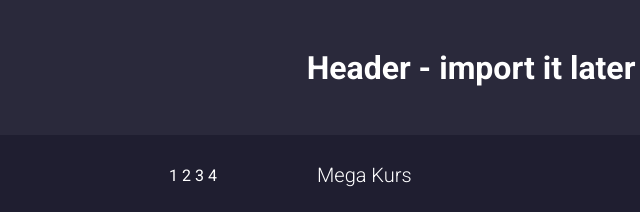
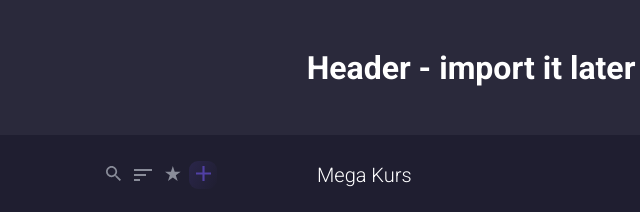
Before and after one commit to tomaszburas/chatter, a website: page public/html/chat.html in a window 1280 px wide. Shown: the top 212 px of the page, 169-809 px from the left. Drawn offline with Linux system fonts and the light colour scheme.

Commit message:
added icons to chats-header and new variables to root.css

```diff
--- a/public/css/chat.css
+++ b/public/css/chat.css
@@ -67,6 +67,27 @@ body {
 }
 
 .chats-header__tools {
+  display: flex;
+  align-items: center;
+  /* background-color: red; */
+}
+
+.chats-header__tools-button {
+  width: 28px;
+  height: 28px;
+  margin-left: 2px;
+  color: var(--text-color-02);
+  transition: var(--transition-normal);
+}
+
+.chats-header__tools-button:hover {
+  color: var(--text-color-01);
+}
+
+.chats-header__tools-button--rounded {
+  border-radius: 9px;
+  color: var(--text-color-03);
+  background: var(--gradient-color-01);
 }
 
 .current-chat-header {
--- a/public/css/root.css
+++ b/public/css/root.css
@@ -35,7 +35,7 @@
 
   --text-color-01: var(--color-dark-01);
   --text-color-02: var(--color-dark-02);
-  --text-color-02: var(--color-dark-03);
+  --text-color-03: var(--color-dark-03);
 
   --message-color-01: var(--color-dark-04);
   --message-color-02: var(--color-dark-05);
@@ -69,6 +69,8 @@
   --margin-base: 1rem;
   --margin-lg: 1rem;
   --margin-xl: 1rem;
+
+  --transition-normal: all 0.3s ease;
 }
 
 html {
--- a/public/html/chat.html
+++ b/public/html/chat.html
@@ -30,10 +30,64 @@
         <header class="chats-header">
           <h2 class="title-font">Chats</h2>
           <div class="chats-header__tools">
-            <button class="chats-header__tools-button">1</button>
-            <button class="chats-header__tools-button">2</button>
-            <button class="chats-header__tools-button">3</button>
-            <button class="chats-header__tools-button">4</button>
+            <button class="chats-header__tools-button">
+              <svg
+                width="15"
+                height="15"
+                viewBox="0 0 15 15"
+                fill="none"
+                xmlns="http://www.w3.org/2000/svg"
+              >
+                <path
+                  d="M10.7204 9.43396H10.0429L9.80274 9.2024C10.6432 8.2247 11.1492 6.9554 11.1492 5.57461C11.1492 2.49571 8.65352 0 5.57461 0C2.49571 0 0 2.49571 0 5.57461C0 8.65352 2.49571 11.1492 5.57461 11.1492C6.9554 11.1492 8.2247 10.6432 9.2024 9.80274L9.43396 10.0429V10.7204L13.7221 15L15 13.7221L10.7204 9.43396ZM5.57461 9.43396C3.43911 9.43396 1.71527 7.71012 1.71527 5.57461C1.71527 3.43911 3.43911 1.71527 5.57461 1.71527C7.71012 1.71527 9.43396 3.43911 9.43396 5.57461C9.43396 7.71012 7.71012 9.43396 5.57461 9.43396Z"
+                  fill="currentColor"
+                />
+              </svg>
+            </button>
+            <button class="chats-header__tools-button">
+              <svg
+                width="18"
+                height="12"
+                viewBox="0 0 18 12"
+                fill="none"
+                xmlns="http://www.w3.org/2000/svg"
+              >
+                <path
+                  d="M0 12H6V10H0V12ZM0 0V2H18V0H0ZM0 7H12V5H0V7Z"
+                  fill="currentColor"
+                />
+              </svg>
+            </button>
+            <button class="chats-header__tools-button">
+              <svg
+                width="16"
+                height="15"
+                viewBox="0 0 16 15"
+                fill="none"
+                xmlns="http://www.w3.org/2000/svg"
+              >
+                <path
+                  d="M7.82609 11.4783L12.6652 15L10.813 9.31304L15.6522 5.86957H9.71739L7.82609 0L5.93478 5.86957H0L4.83913 9.31304L2.98696 15L7.82609 11.4783Z"
+                  fill="currentColor"
+                />
+              </svg>
+            </button>
+            <button
+              class="chats-header__tools-button chats-header__tools-button--rounded"
+            >
+              <svg
+                width="15"
+                height="15"
+                viewBox="0 0 15 15"
+                fill="none"
+                xmlns="http://www.w3.org/2000/svg"
+              >
+                <path
+                  d="M15 8.57143H8.57143V15H6.42857V8.57143H0V6.42857H6.42857V0H8.57143V6.42857H15V8.57143Z"
+                  fill="currentColor"
+                />
+              </svg>
+            </button>
           </div>
         </header>
         <header class="current-chat-header">
```
